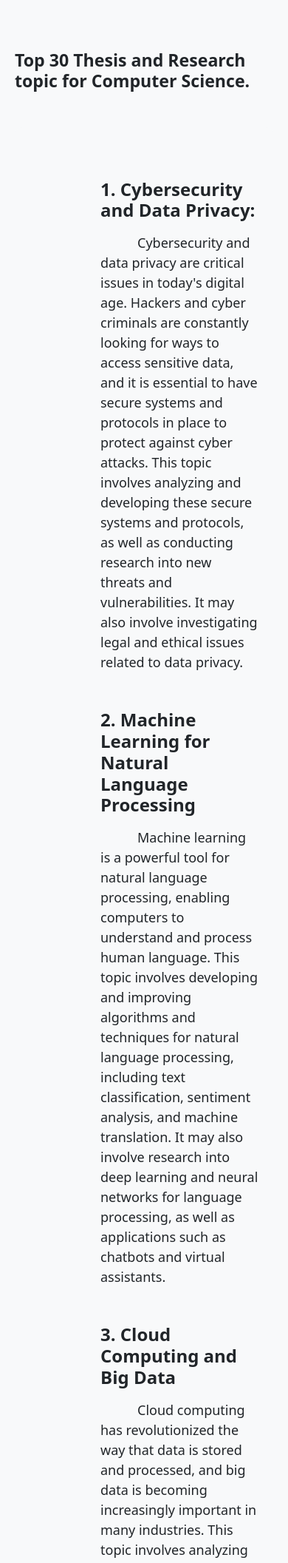
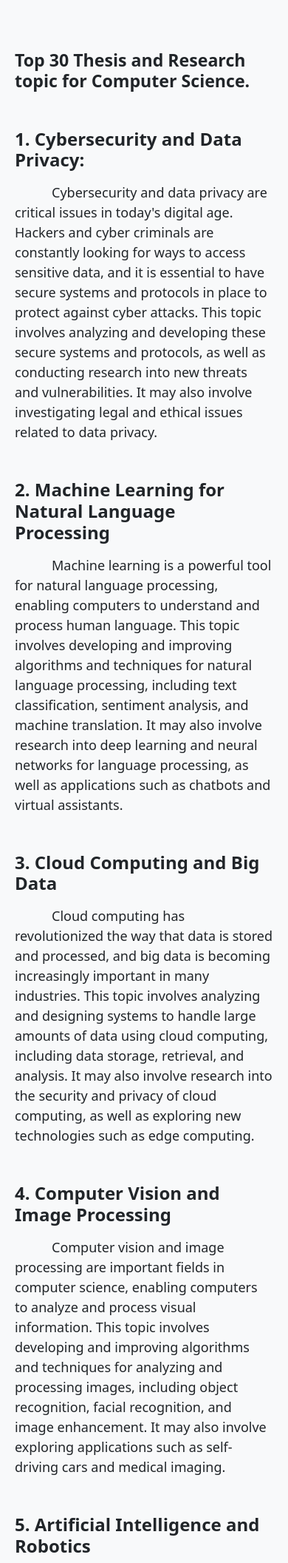
Before and after one commit to IKSopnil/Research_static_blog, a PHP site: page / in a window 390 px wide. Shown: the part 101-2214 px from the top of the page at 74% size. Run offline with PHP 8.4, Linux system fonts and the light colour scheme.

Commit message:
optimized and responsive

```diff
--- a/index.php
+++ b/index.php
@@ -5,7 +5,7 @@
     <meta charset="UTF-8">
     <meta http-equiv="X-UA-Compatible" content="IE=edge">
     <meta name="viewport" content="width=device-width, initial-scale=1.0">
-    <title>Top Thesis,Research Subject in Computer Science</title>
+    <title>Top 30 Thesis,Research Topic in Computer Science</title>
 
     <!-- Load Bootstrap CSS from CDN -->
     <link rel="stylesheet" href="https://cdn.jsdelivr.net/npm/bootstrap@5.1.1/dist/css/bootstrap.min.css">
@@ -35,7 +35,7 @@
                 border-radius: 10px;
             }
 
-            .ms-5 {
+            .ms-lg-5 {
                 margin-top: 50px;
             }
 
@@ -51,10 +51,10 @@
             }
         </style>
 
-        <div class="container bg-light mt-5">
-            <div class=" ms-5 ps-5">
+        <div class="lg-container bg-light mt-5">
+            <div class=" ms-lg-5 ps-lg-5 ms-0 ps-0">
                 <h4>1. Cybersecurity and Data Privacy: </h4>
-                <p class="col-lg-10 mt-3">
+                <p class="col-lg-10  mt-3">
                     Cybersecurity and data privacy are critical issues in today's digital age. Hackers and cyber
                     criminals are constantly looking for ways to access sensitive data, and it is essential to have
                     secure systems and protocols in place to protect against cyber attacks. This topic involves
@@ -64,7 +64,7 @@
 
                 </p>
             </div>
-            <div class="ms-5 ps-5">
+            <div class=" ms-lg-5 ps-lg-5 ms-0 ps-0">
                 <h4>
                     2. Machine Learning for Natural Language Processing
                 </h4>
@@ -76,7 +76,7 @@
                     language processing, as well as applications such as chatbots and virtual assistants.
                 </p>
             </div>
-            <div class="ms-5 ps-5">
+            <div class=" ms-lg-5 ps-lg-5 ms-0 ps-0">
                 <h4>
                     3. Cloud Computing and Big Data
                 </h4>
@@ -88,7 +88,7 @@
                     as exploring new technologies such as edge computing.
                 </p>
             </div>
-            <div class="ms-5 ps-5">
+            <div class=" ms-lg-5 ps-lg-5 ms-0 ps-0">
                 <h4>
                     4. Computer Vision and Image Processing
                 </h4>
@@ -100,7 +100,7 @@
                     medical imaging.
                 </p>
             </div>
-            <div class="ms-5 ps-5">
+            <div class=" ms-lg-5 ps-lg-5 ms-0 ps-0">
                 <h4>
                     5. Artificial Intelligence and Robotics
                 </h4>
@@ -113,7 +113,7 @@
 
                 </p>
             </div>
-            <div class="ms-5 ps-5">
+            <div class=" ms-lg-5 ps-lg-5 ms-0 ps-0">
                 <h4>
                     6. Human-Computer Interaction
                 </h4>
@@ -126,7 +126,7 @@
 
                 </p>
             </div>
-            <div class="ms-5 ps-5">
+            <div class=" ms-lg-5 ps-lg-5 ms-0 ps-0">
                 <h4>
                     7. Virtual and Augmented Reality
 
@@ -140,7 +140,7 @@
 
                 </p>
             </div>
-            <div class="ms-5 ps-5">
+            <div class=" ms-lg-5 ps-lg-5 ms-0 ps-0">
                 <h4>
                     8. Software Engineering and Development
                 </h4>
@@ -153,7 +153,7 @@
 
                 </p>
             </div>
-            <div class="ms-5 ps-5">
+            <div class=" ms-lg-5 ps-lg-5 ms-0 ps-0">
                 <h4>
                     9. Data Science and Analytics
                 </h4>
@@ -166,7 +166,7 @@
 
                 </p>
             </div>
-            <div class="ms-5 ps-5">
+            <div class=" ms-lg-5 ps-lg-5 ms-0 ps-0">
                 <h4>
                     10. Natural Computing and Evolutionary Algorithms
                 </h4>
@@ -175,7 +175,7 @@
                     evolution, and are used to solve complex problems in computer science.
                 </p>
             </div>
-            <div class="ms-5 ps-5">
+            <div class=" ms-lg-5 ps-lg-5 ms-0 ps-0">
                 <h4>
                     11. Computer Graphics and Animation
                 </h4>
@@ -186,7 +186,7 @@
                     applications, including video games, movies, and virtual reality.
                 </p>
             </div>
-            <div class="ms-5 ps-5">
+            <div class=" ms-lg-5 ps-lg-5 ms-0 ps-0">
                 <h4>
                     12. Internet of Things and Smart Cities
                 </h4>
@@ -198,7 +198,7 @@
 
                 </p>
             </div>
-            <div class="ms-5 ps-5">
+            <div class=" ms-lg-5 ps-lg-5 ms-0 ps-0">
                 <h4>
                     13. Blockchain and Cryptocurrencies
                 </h4>
@@ -210,7 +210,7 @@
 
                 </p>
             </div>
-            <div class="ms-5 ps-5">
+            <div class=" ms-lg-5 ps-lg-5 ms-0 ps-0">
                 <h4>
                     14. Cybercrime and Digital Forensics
                 </h4>
@@ -222,7 +222,7 @@
 
                 </p>
             </div>
-            <div class="ms-5 ps-5">
+            <div class=" ms-lg-5 ps-lg-5 ms-0 ps-0">
                 <h4>
                     15. Computational Linguistics
                 </h4>
@@ -234,7 +234,7 @@
 
                 </p>
             </div>
-            <div class="ms-5 ps-5">
+            <div class=" ms-lg-5 ps-lg-5 ms-0 ps-0">
                 <h4>
                     16. Biometrics and Security
                 </h4>
@@ -246,7 +246,7 @@
 
                 </p>
             </div>
-            <div class="ms-5 ps-5">
+            <div class=" ms-lg-5 ps-lg-5 ms-0 ps-0">
                 <h4>
                     17. Mobile Computing and Applications
                 </h4>
@@ -258,7 +258,7 @@
 
                 </p>
             </div>
-            <div class="ms-5 ps-5">
+            <div class=" ms-lg-5 ps-lg-5 ms-0 ps-0">
                 <h4>
                     18. Computer Networks and Communication
                 </h4>
@@ -270,7 +270,7 @@
 
                 </p>
             </div>
-            <div class="ms-5 ps-5">
+            <div class=" ms-lg-5 ps-lg-5 ms-0 ps-0">
                 <h4>
                     19. Data Mining and Knowledge Discovery
                 </h4>
@@ -281,7 +281,7 @@
 
                 </p>
             </div>
-            <div class="ms-5 ps-5">
+            <div class=" ms-lg-5 ps-lg-5 ms-0 ps-0">
                 <h4>
                     20. Quantum Computing and Cryptography
                 </h4>
@@ -292,7 +292,7 @@
                     applications.
                 </p>
             </div>
-            <div class="ms-5 ps-5">
+            <div class=" ms-lg-5 ps-lg-5 ms-0 ps-0">
                 <h4>
                     21. High-Performance Computing
                 </h4>
@@ -303,7 +303,7 @@
 
                 </p>
             </div>
-            <div class="ms-5 ps-5">
+            <div class=" ms-lg-5 ps-lg-5 ms-0 ps-0">
                 <h4>
                     22. Computer-Assisted Education and Learning
                 </h4>
@@ -314,7 +314,7 @@
 
                 </p>
             </div>
-            <div class="ms-5 ps-5">
+            <div class=" ms-lg-5 ps-lg-5 ms-0 ps-0">
                 <h4>
                     23. Social Media Mining and Analysis
                 </h4>
@@ -326,7 +326,7 @@
 
                 </p>
             </div>
-            <div class="ms-5 ps-5">
+            <div class=" ms-lg-5 ps-lg-5 ms-0 ps-0">
                 <h4>
                     24. Cyber-Physical Systems
                 </h4>
@@ -336,7 +336,7 @@
 
                 </p>
             </div>
-            <div class="ms-5 ps-5">
+            <div class=" ms-lg-5 ps-lg-5 ms-0 ps-0">
                 <h4>
                     25. Internet Security and Privacy:
                 </h4>
@@ -346,7 +346,7 @@
                     security and privacy of internet users by developing and implementing effective security measures.
                 </p>
             </div>
-            <div class="ms-5 ps-5">
+            <div class=" ms-lg-5 ps-lg-5 ms-0 ps-0">
                 <h4>
                     26. Data Visualization and Visual Analytics
                 </h4>
@@ -357,7 +357,7 @@
 
                 </p>
             </div>
-            <div class="ms-5 ps-5">
+            <div class=" ms-lg-5 ps-lg-5 ms-0 ps-0">
                 <h4>
                     27. Computer-Based Medical Systems
                 </h4>
@@ -369,7 +369,7 @@
 
                 </p>
             </div>
-            <div class="ms-5 ps-5">
+            <div class=" ms-lg-5 ps-lg-5 ms-0 ps-0">
                 <h4>
                     28. Embedded Systems and Real-Time Computing
                 </h4>
@@ -380,7 +380,7 @@
 
                 </p>
             </div>
-            <div class="ms-5 ps-5">
+            <div class=" ms-lg-5 ps-lg-5 ms-0 ps-0">
                 <h4>
                     29. Intelligent Transportation Systems
                 </h4>
@@ -390,7 +390,7 @@
                     efficiency, safety, and sustainability.
                 </p>
             </div>
-            <div class="ms-5 ps-5">
+            <div class=" ms-lg-5 ps-lg-5 ms-0 ps-0">
                 <h4>
                     30. Computational Biology and Bioinformatics
                 </h4>
--- a/navbar.php
+++ b/navbar.php
@@ -11,13 +11,13 @@
                 id="navbarNav">
                 <ul class="navbar-nav ">
                     <li class="nav-item mx-4">
-                        <a class="nav-link" href="index.html">Home</a>
+                        <a class="nav-link" href="index.php">Home</a>
                     </li>
                     <li class="nav-item mx-4">
-                        <a class="nav-link" href="about.html">About</a>
+                        <a class="nav-link" href="about.php">About</a>
                     </li>
                     <li class="nav-item mx-4">
-                        <a class="nav-link" href="contact.html">Contact</a>
+                        <a class="nav-link" href="contact.php">Contact</a>
                     </li>
                 </ul>
             </div>
--- a/style.css
+++ b/style.css
@@ -0,0 +1,16 @@
+::-webkit-scrollbar {
+    width: 8px;
+  }
+
+  ::-webkit-scrollbar-track {
+    background-color: #f1f1f1;
+  }
+
+  ::-webkit-scrollbar-thumb {
+    background-color: #888;
+    border-radius: 4px;
+  }
+
+  ::-webkit-scrollbar-thumb:hover {
+    background-color: #555;
+  }
```
Also changed, not shown: about.php (+8 -26 lines).
